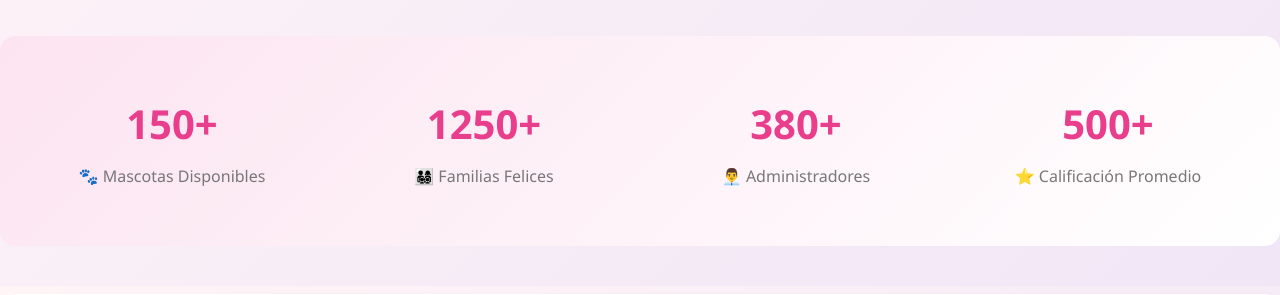
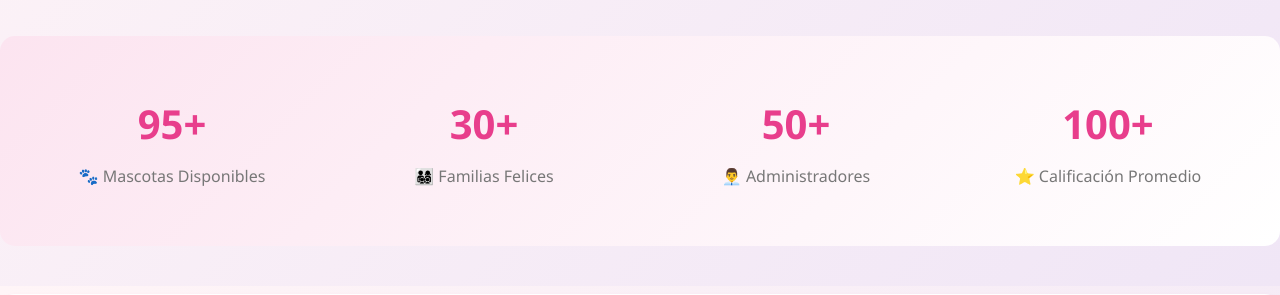
Before and after one commit to Gomezgirethhh/hairylove1, a Django app: template hairylove/hairylove/templates/usuarios/principal.html in a window 1280 px wide. Shown: the part 514-809 px from the top of the page. Run offline with Django 5.2, Linux system fonts and the light colour scheme; the template is opened without the code that fills it, so the values that code supplies are empty.

Commit message:
principal.html

```diff
--- a/hairylove/hairylove/templates/usuarios/principal.html
+++ b/hairylove/hairylove/templates/usuarios/principal.html
@@ -267,19 +267,19 @@
     <!-- ESTADÍSTICAS ANIMADAS -->
     <section class="stats-container" data-animate>
         <div class="stat-card">
-            <div class="stat-number" data-counter="150">0</div>
+            <div class="stat-number" data-counter="95">0</div>
             <div class="stat-label">🐾 Mascotas Disponibles</div>
         </div>
         <div class="stat-card">
-            <div class="stat-number" data-counter="1250">0</div>
+            <div class="stat-number" data-counter="30">0</div>
             <div class="stat-label">👨‍👩‍👧‍👦 Familias Felices</div>
         </div>
         <div class="stat-card">
-            <div class="stat-number" data-counter="380">0</div>
+            <div class="stat-number" data-counter="50">0</div>
             <div class="stat-label">👨‍💼 Administradores</div>
         </div>
         <div class="stat-card">
-            <div class="stat-number" data-counter="500">0</div>
+            <div class="stat-number" data-counter="100">0</div>
             <div class="stat-label">⭐ Calificación Promedio</div>
         </div>
     </section>
```
